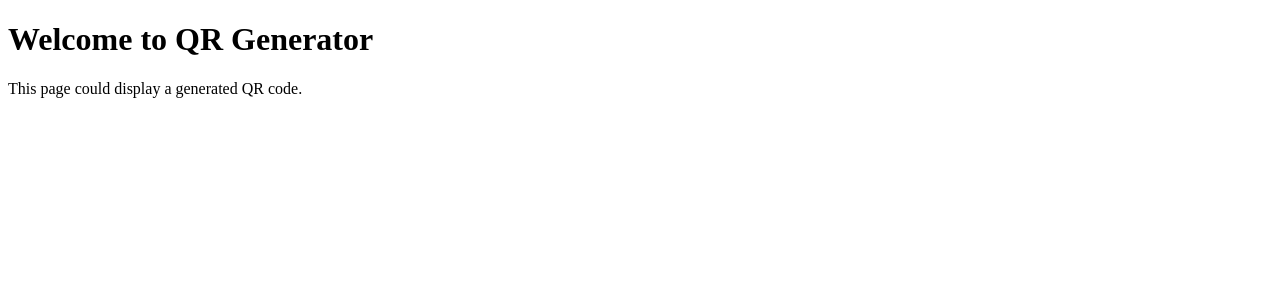
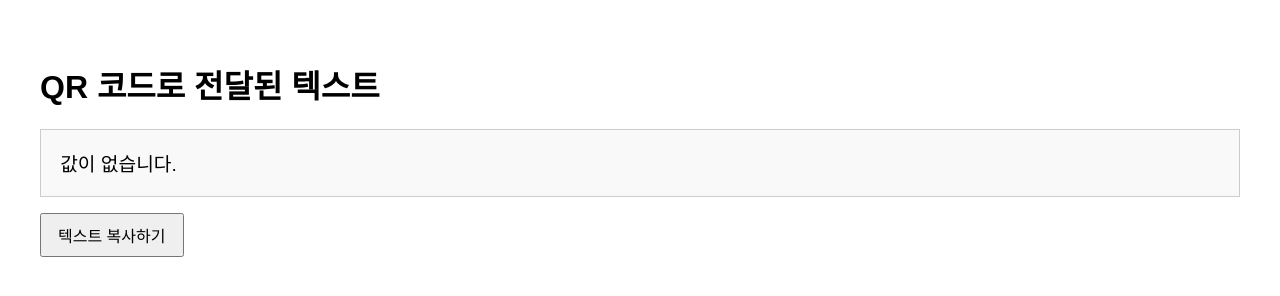
Before and after one commit to rupria/MetaM_BGMI_qr, a plain HTML site: page docs/index.html in a window 1280 px wide. Drawn offline with Linux system fonts and the light colour scheme.

Commit message:
Update index.html

```diff
--- a/docs/index.html
+++ b/docs/index.html
@@ -1,8 +1,43 @@
 <!DOCTYPE html>
 <html>
-<head><title>QR Generator</title></head>
+<head>
+  <meta charset="UTF-8">
+  <title>QR 텍스트 보기</title>
+  <style>
+    body { font-family: sans-serif; padding: 2em; }
+    #text-box {
+      padding: 1em;
+      border: 1px solid #ccc;
+      background: #f9f9f9;
+      font-size: 1.2em;
+      word-break: break-word;
+    }
+    button {
+      margin-top: 1em;
+      padding: 0.5em 1em;
+      font-size: 1em;
+    }
+  </style>
+</head>
 <body>
-  <h1>Welcome to QR Generator</h1>
-  <p>This page could display a generated QR code.</p>
+  <h1>QR 코드로 전달된 텍스트</h1>
+  <div id="text-box">값을 불러오는 중...</div>
+  <button onclick="copyText()">텍스트 복사하기</button>
+
+  <script>
+    const params = new URLSearchParams(window.location.search);
+    const text = params.get("text") || "값이 없습니다.";
+    const decoded = decodeURIComponent(text);
+    const box = document.getElementById("text-box");
+    box.textContent = decoded;
+
+    function copyText() {
+      navigator.clipboard.writeText(decoded).then(() => {
+        alert("텍스트가 복사되었습니다!");
+      }).catch(() => {
+        alert("복사에 실패했습니다. 길게 눌러서 복사해 주세요.");
+      });
+    }
+  </script>
 </body>
 </html>
```
